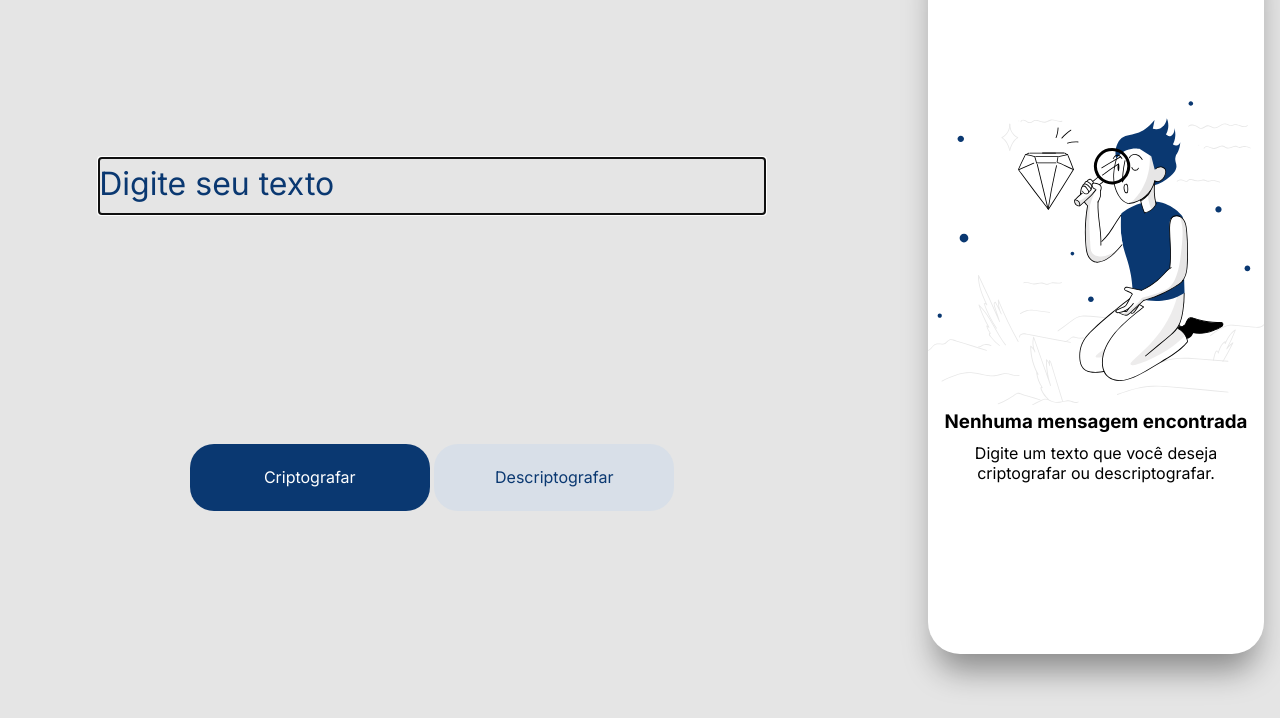
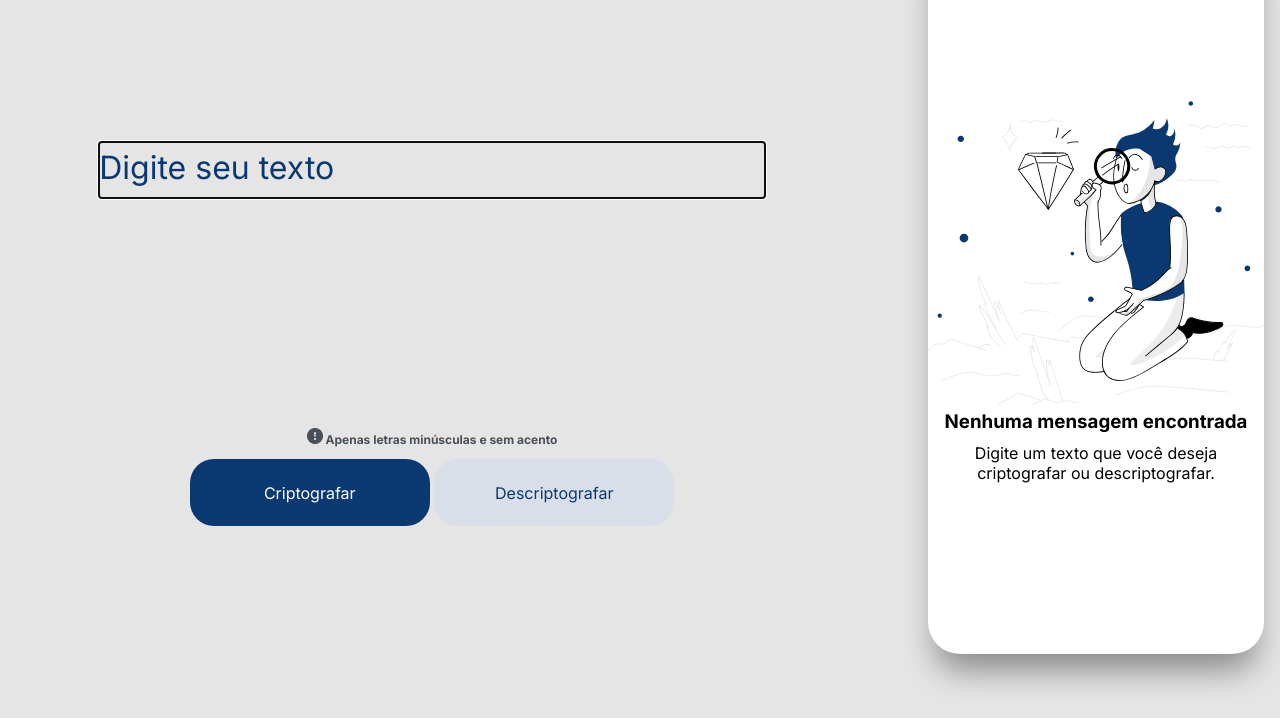
Before and after one commit to kevinDsousa/encriptador_de_mensagens, a plain HTML site: page index.html in a window 1280 px wide. Shown: the part 82-800 px from the top of the page. Drawn offline with Linux system fonts and the light colour scheme.

Commit message:
feat: Criado campo de aviso

```diff
--- a/css/style.css
+++ b/css/style.css
@@ -60,7 +60,7 @@ textarea:-moz-placeholder {
 }
 
 .actions {
-    margin-top: 150px;
+    margin-top: 10px;
 }
 
 .actions button {
@@ -81,6 +81,12 @@ textarea:-moz-placeholder {
 .actions button:nth-child(2) {
     background-color: #D8DFE8;
     color: #0A3871;
+}
+
+#aviso {
+    font-size: 12px;
+    color: #495057;
+    margin-top: 150px;
 }
 
 /*Aside*/
--- a/index.html
+++ b/index.html
@@ -15,6 +15,7 @@
             <img id="logo" src="./assets/Vector.png" alt="logo da alura">
             <section>
                 <input name="texto" id="texto" placeholder="Digite seu texto" autofocus/>
+                <span id="aviso"><img src="./assets/Vector (1).png" alt="aviso"> Apenas letras minúsculas e sem acento</span>
                 <div class="actions">
                     <button>Criptografar</button>
                     <button>Descriptografar</button>
```
